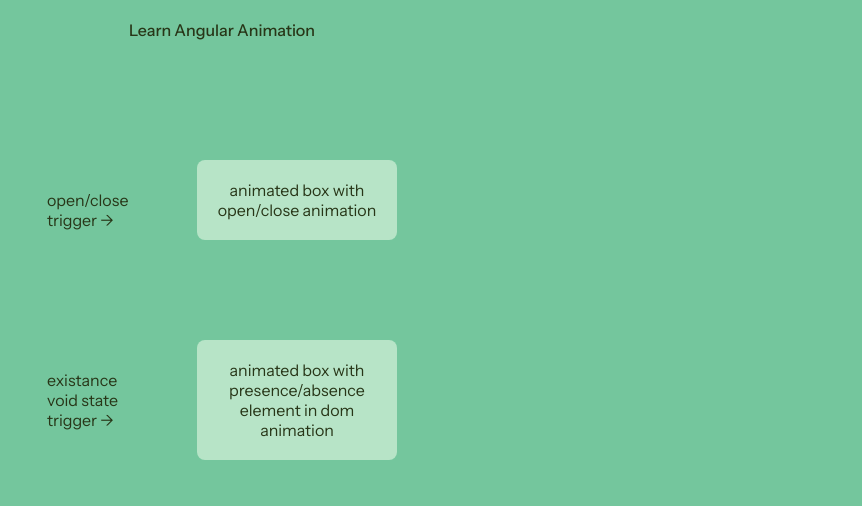
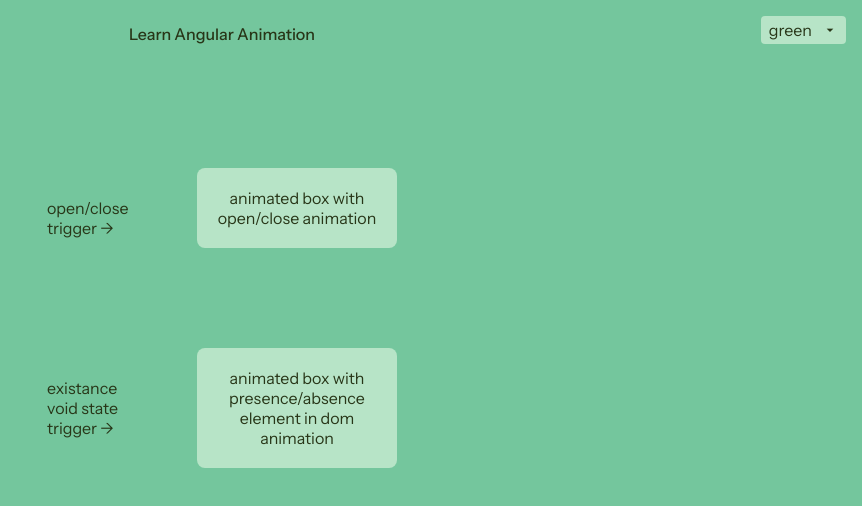
Before and after one commit to walunjakarsachinedu/angular-animation, an Angular app: page / in a window 1280 px wide. Shown: the top 506 px of the page, without its empty margins (418-1280 px from the left). Built offline with nearby package versions, Linux system fonts and the light colour scheme.

Commit message:
added animated dropdown for changing theme

```diff
--- a/src/app/animated-square/animated-square.component.scss
+++ b/src/app/animated-square/animated-square.component.scss
@@ -2,7 +2,7 @@
   display: flex;
   justify-content: center;
   font-weight: 500;
-  margin: 20px;
+  margin: 24px;
 }
 
 
--- a/src/app/app.component.html
+++ b/src/app/app.component.html
@@ -1,3 +1,5 @@
 <router-outlet />
 
 <app-animated-square></app-animated-square>
+
+<app-dropdown [items]="themes" (onItemSelect)="setTheme($event)"></app-dropdown>
--- a/src/app/app.component.ts
+++ b/src/app/app.component.ts
@@ -4,11 +4,14 @@
 import { AnimatedSquareComponent } from './animated-square/animated-square.component';
 import { BrowserModule } from '@angular/platform-browser';
 import { CommonModule } from '@angular/common';
+import { DropdownComponent } from './dropdown/dropdown.component';
 
 @Component({
   selector: 'app-root',
   standalone: true,
+  providers: [],
   imports: [
+    DropdownComponent,
     RouterOutlet,
     AnimatedSquareComponent,
   ],
@@ -16,5 +19,10 @@
   styleUrl: './app.component.scss'
 })
 export class AppComponent {
-  title = 'angular-animation';
+  themes = ["blue", "green"];
+
+  setTheme(theme: string) {
+    document.documentElement.setAttribute('data-theme', theme);
+    document.documentElement.setAttribute('data-theme', theme);
+  }
 }
--- /dev/null
+++ b/src/app/dropdown/dropdown.component.html
@@ -0,0 +1,9 @@
+<div class="dropdown-header user-select-none" (click)="isDropdownOpen = !isDropdownOpen">
+  <div>{{selected}}</div>
+  <i [@rotatedUnRotated]="isDropdownOpen ? 'rotated': 'unrotated'" class="material-icons">arrow_drop_down</i>
+</div>
+<div [@showHide]="isDropdownOpen ? 'show' : 'hide'">
+  <ng-container *ngFor="let item of items">
+    <div class="dropdown-item user-select-none" (click)="selectItem(item)">{{item}}</div>
+  </ng-container>
+</div>
--- /dev/null
+++ b/src/app/dropdown/dropdown.component.scss
@@ -0,0 +1,32 @@
+:host {
+  position: absolute;
+  right: 16px;
+  top: 16px;
+  background-color: var(--light-primary-color) !important;
+  border-radius: 4px;
+  cursor: pointer;
+  overflow: hidden;
+  width: 8ch;
+}
+
+.material-icons {
+  margin-left: 8px;
+  font-size: 16px;
+}
+
+.dropdown-header {
+  padding: 4px 8px;
+  display: flex;
+  justify-content: space-between;
+  align-items: center;
+}
+
+.dropdown-item {
+  padding: 4px;
+  padding-left: 8px;
+  // text-align: center;
+}
+
+.dropdown-item:hover {
+  background-color: var(--selection-background-color);
+}
--- /dev/null
+++ b/src/app/dropdown/dropdown.component.ts
@@ -0,0 +1,57 @@
+import { animate, state, style, transition, trigger } from '@angular/animations';
+import { CommonModule } from '@angular/common';
+import { Component, EventEmitter, Input, Output, input } from '@angular/core';
+import { withDebugTracing } from '@angular/router';
+
+@Component({
+  selector: 'app-dropdown',
+  standalone: true,
+  imports: [
+    CommonModule
+  ],
+  templateUrl: './dropdown.component.html',
+  styleUrl: './dropdown.component.scss',
+  animations: [
+    trigger("showHide", [
+      state("show", style({
+        height: '*',
+        width: '*',
+        opacity: 1
+      })),
+      state("hide", style({
+        height: 0,
+        width: '*',
+        opacity: 0
+      })),
+      transition("show <=> hide", [
+        animate("0.3s 0s ease")
+      ])
+    ]),
+    trigger("rotatedUnRotated", [
+      state("rotated", style({
+        transform: "rotate(180deg)"
+      })),
+      state("unrotated", style({
+        transform: "rotate(0deg)"
+      })),
+      transition("rotated <=> unrotated", [
+        // style({transform: "*"}),
+        animate(".2s 0s ease")
+      ]),
+    ])
+  ]
+})
+export class DropdownComponent {
+  @Input() selected = "green";
+  @Input() items : string[] = ["blue", "green"];
+  @Output() onItemSelect = new EventEmitter<string>();
+
+  isDropdownOpen = false;
+  // selected = "hello world";
+
+  selectItem(item: string) {
+    this.selected = item;
+    this.isDropdownOpen = !this.isDropdownOpen;
+    this.onItemSelect.emit(item);
+  }
+}
--- a/src/styles.scss
+++ b/src/styles.scss
@@ -1,17 +1,26 @@
 /* You can add global styles to this file, and also import other style files */
 
 @import url('https://fonts.googleapis.com/css2?family=Instrument+Sans:ital,wght@0,400..700;1,400..700&display=swap');
-
+@import url("https://fonts.googleapis.com/icon?family=Material+Icons");
 
 :root {
-  // green theme
+  // default green theme
+  --primary-color: #74c69d;
+  --light-primary-color: #b7e4c7;
+  --secondary-color: #283618;
+  --font-family: 'Instrument Sans';
+  --selection-background-color: #d8f3dc;
+}
+
+[data-theme="blue"] {
   --primary-color: #219ebc;
   --light-primary-color: #90e0ef;
   --secondary-color: #023047;
   --font-family: 'Instrument Sans';
   --selection-background-color: #caf0f8;
+}
 
-  // blue theme
+[data-theme="green"] {
   --primary-color: #74c69d;
   --light-primary-color: #b7e4c7;
   --secondary-color: #283618;
```
Also changed, not shown: 1 other file (tests, documents, lock files or other folders).
